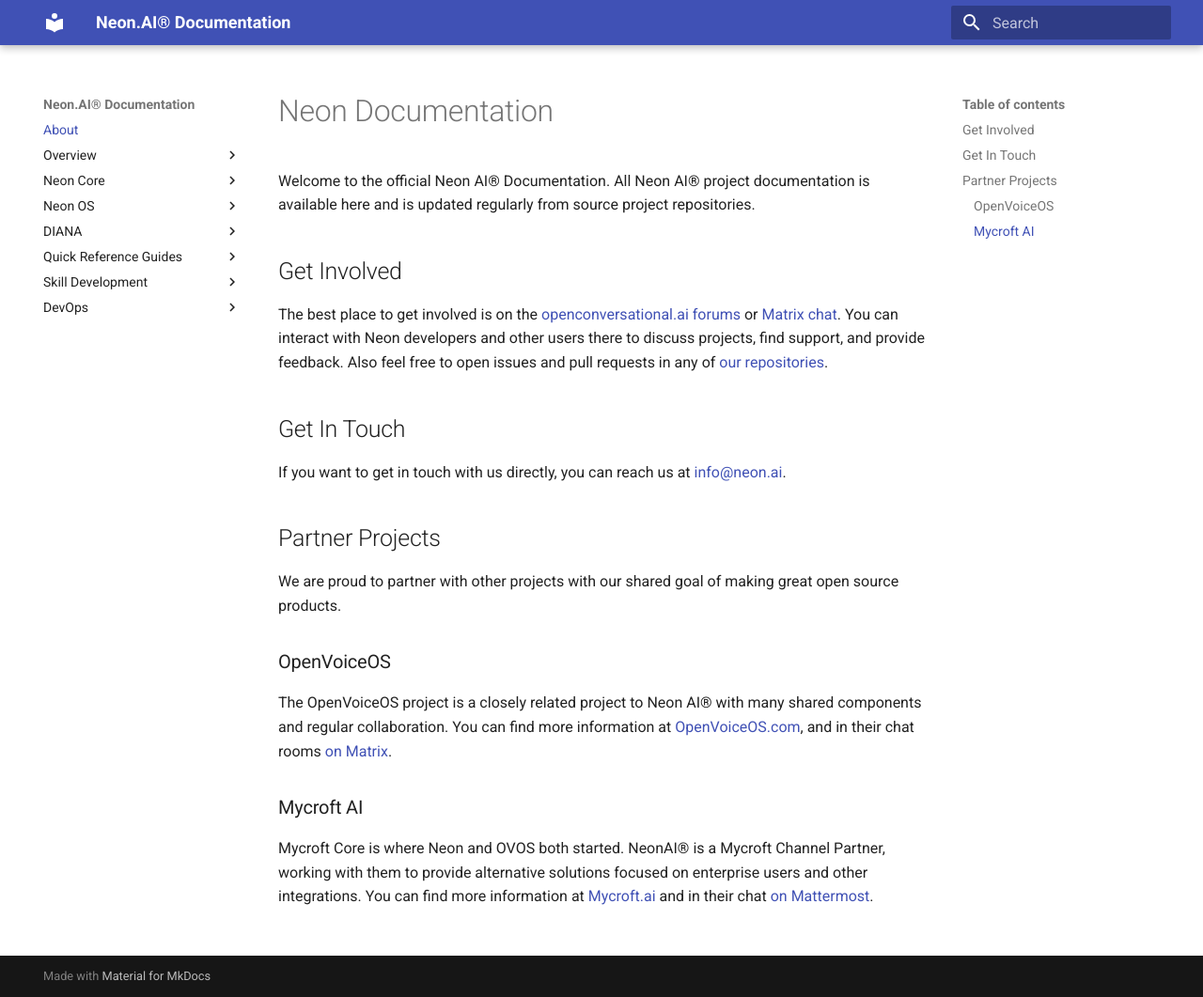
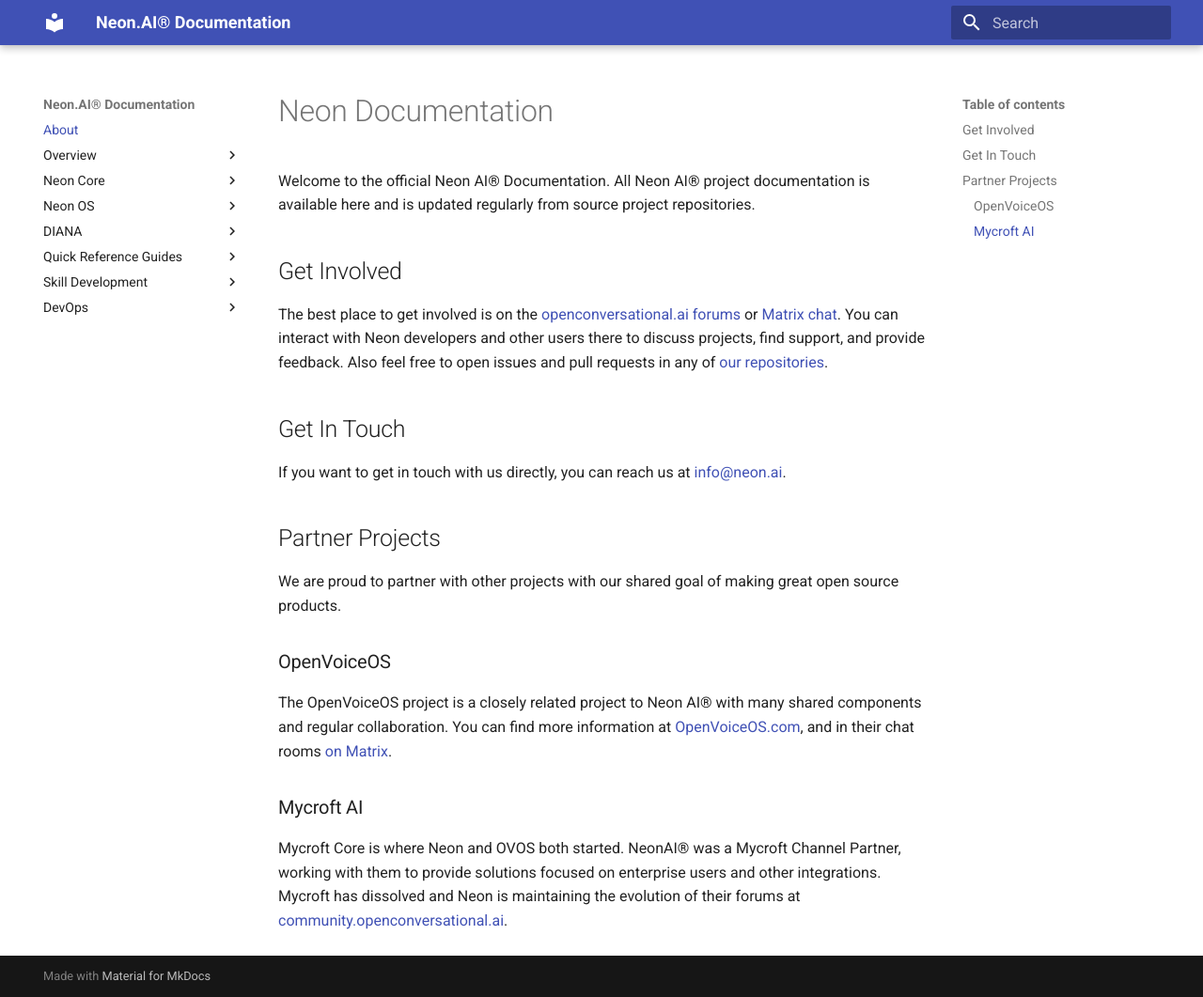
Before and after one commit to NeonGeckoCom/neon-docs, an MkDocs documentation site: the page built from docs/index.md, in a window 1280 px wide and 1061 px high. Shown: the whole window at 94% size. Built offline with MkDocs 1.6.1 and Material for MkDocs 9.7.7, drawn with Linux system fonts in a browser that asks for light colours.

Commit message:
Update "Mycroft AI" section on docs front page (#65)
Closes #64

Co-authored-by: Daniel McKnight <daniel@neon.ai>

```diff
--- a/docs/index.md
+++ b/docs/index.md
@@ -24,8 +24,8 @@
 [on Matrix](https://matrix.to/#/!XFpdtmgyCoPDxOMPpH:matrix.org?via=matrix.org).
 
 ### Mycroft AI
-Mycroft Core is where Neon and OVOS both started. NeonAI® is a Mycroft
-Channel Partner, working with them to provide alternative solutions focused on
-enterprise users and other integrations. You can find more information at
-[Mycroft.ai](https://mycroft.ai) and in their chat
-[on Mattermost](https://chat.mycroft.ai).
+Mycroft Core is where Neon and OVOS both started. NeonAI® was a Mycroft
+Channel Partner, working with them to provide solutions focused on enterprise
+users and other integrations. Mycroft has dissolved and Neon is maintaining the
+evolution of their forums at
+[community.openconversational.ai](https://community.openconversational.ai).
```
